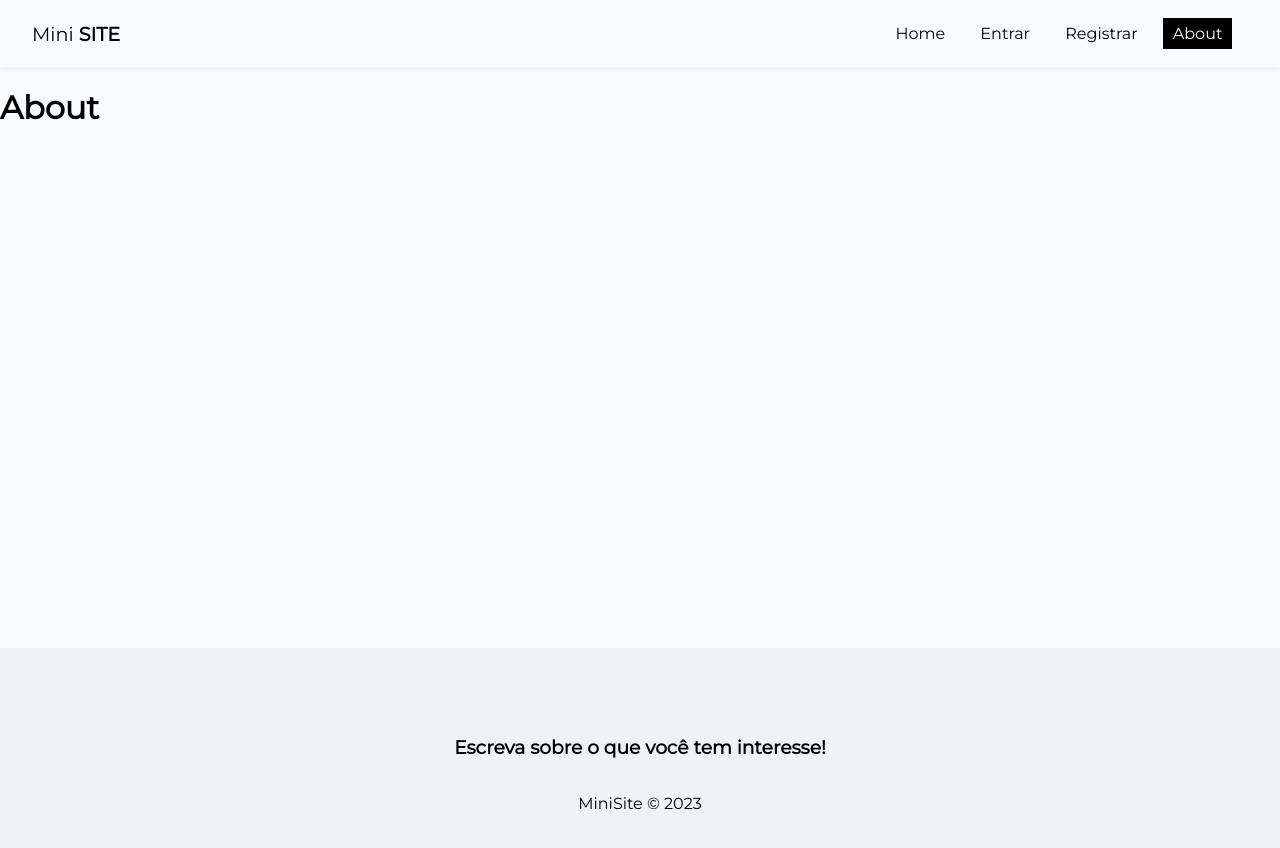
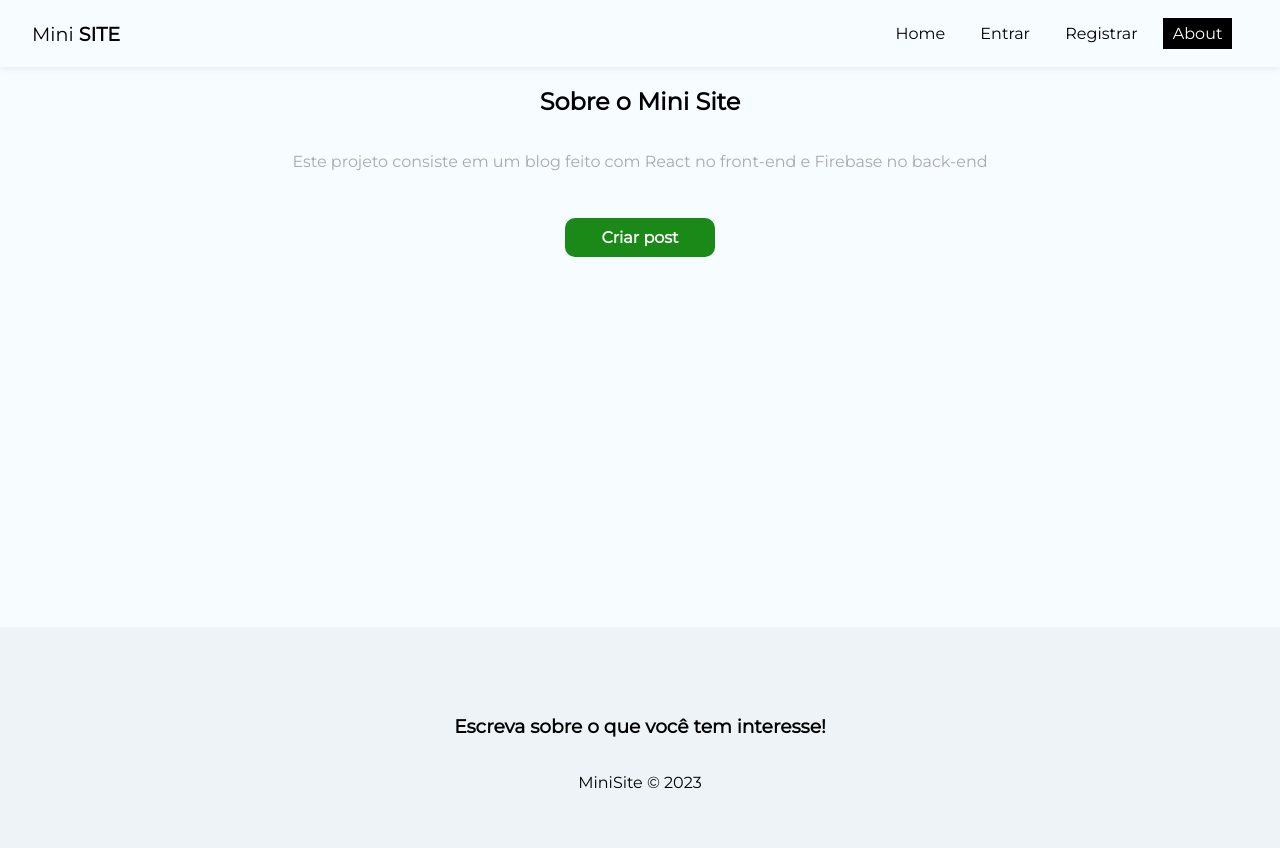
Before and after one commit to Jonas-Victor950/MiniSite, a React (Create React App) app in the folder minisite/: page /about in a window 1280 px wide. Shown: the top 848 px of the page. Built offline with nearby package versions, Linux system fonts and the light colour scheme; no server answers.

Commit message:
Blocking pages that need authentication

```diff
--- a/minisite/src/App.js
+++ b/minisite/src/App.js
@@ -14,11 +14,12 @@
 import Footer from './components/Footer';
 import Login from './pages/Login/Login';
 import Register from './pages/Register/Register';
+import CreatePost from './pages/CreatePost/CreatePost';
+import Dashboard from './pages/Dashboard/Dashboard';
 
 // context
 import { AuthProvider } from './context/AuthContext';
-import CreatePost from './pages/CreatePost/CreatePost';
-import Dashboard from './pages/Dashboard/Dashboard';
+
 
 function App() {
   const [user, setUser] = useState(undefined)
@@ -45,10 +46,10 @@
             <Routes>
               <Route path='/' element={<Home/>}></Route>
               <Route path='/about' element={<About/>}></Route>
-              <Route path='/login' element={<Login/>}></Route>
-              <Route path='/register' element={<Register/>}></Route>
-              <Route path='/posts/create' element={<CreatePost/>}></Route>
-              <Route path='/dashboard' element={<Dashboard/>}></Route>
+              <Route path='/login' element={!user ? <Login/> : <Navigate to="/" />}></Route>
+              <Route path='/register' element={!user ? <Register/> : <Navigate to="/" />}></Route>
+              <Route path='/posts/create' element={user ? <CreatePost/> : <Navigate to="/login" />}></Route>
+              <Route path='/dashboard' element={user ? <Dashboard/> : <Navigate to="/login" />}></Route>
             </Routes>
           </div>
           <Footer/>
--- a/minisite/src/pages/About/About.js
+++ b/minisite/src/pages/About/About.js
@@ -1,10 +1,15 @@
 // Css
+import { Link } from "react-router-dom"
 import styles from "./About.module.css"
 
 const About = () => {
   return (
-    <div>
-        <h1>About</h1>
+    <div className={styles.about}>
+        <h2>Sobre o Mini <span>Site</span></h2>
+        <p>Este projeto consiste em um blog feito com React no front-end e Firebase no back-end</p>
+        <Link to="/posts/create" className="btn">
+          Criar post
+        </Link>
     </div>
   )
 }
--- a/minisite/src/pages/About/About.module.css
+++ b/minisite/src/pages/About/About.module.css
@@ -0,0 +1,17 @@
+.about {
+    text-align: center;
+    display: flex;
+    flex-direction: column;
+    align-items: center;
+}
+
+.about p {
+    color: #aaa;
+    margin-bottom: 2em;
+}
+
+.about a {
+    display: block;
+    margin-top: 15px;
+    padding: 10px 15px;
+}
```
